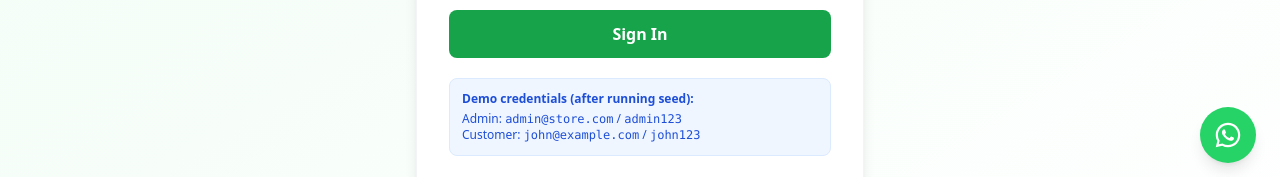
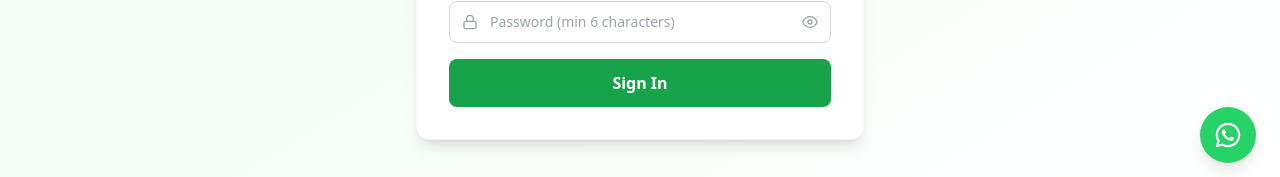
Before and after one commit to muskansah848-star/ambe-general-store, a React (Vite) app in the folder frontend/: page /login in a window 1280 px wide. Shown: the part 541-718 px from the top of the page. Built offline with nearby package versions, Linux system fonts and the light colour scheme; no server answers.

Commit message:
remove demo credentials from login page

```diff
--- a/frontend/src/pages/LoginPage.jsx
+++ b/frontend/src/pages/LoginPage.jsx
@@ -182,12 +182,6 @@ export default function LoginPage() {
           </button>
         </form>
 
-        {/* Demo credentials */}
-        <div className="mt-5 p-3 bg-blue-50 dark:bg-blue-900/20 border border-blue-100 dark:border-blue-800 rounded-lg text-xs text-blue-700 dark:text-blue-300">
-          <p className="font-semibold mb-1">Demo credentials (after running seed):</p>
-          <p>Admin: <span className="font-mono">admin@store.com</span> / <span className="font-mono">admin123</span></p>
-          <p>Customer: <span className="font-mono">john@example.com</span> / <span className="font-mono">john123</span></p>
-        </div>
       </div>
     </div>
   );
```
